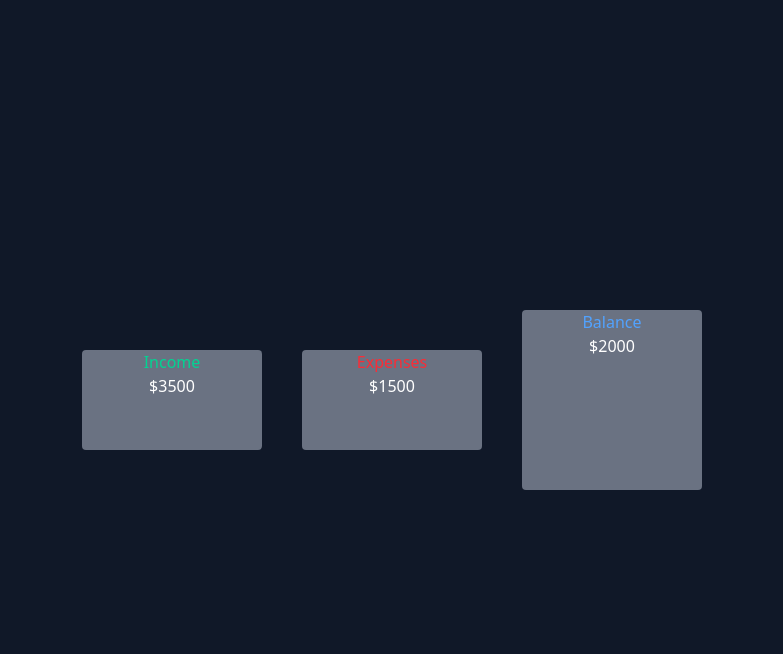
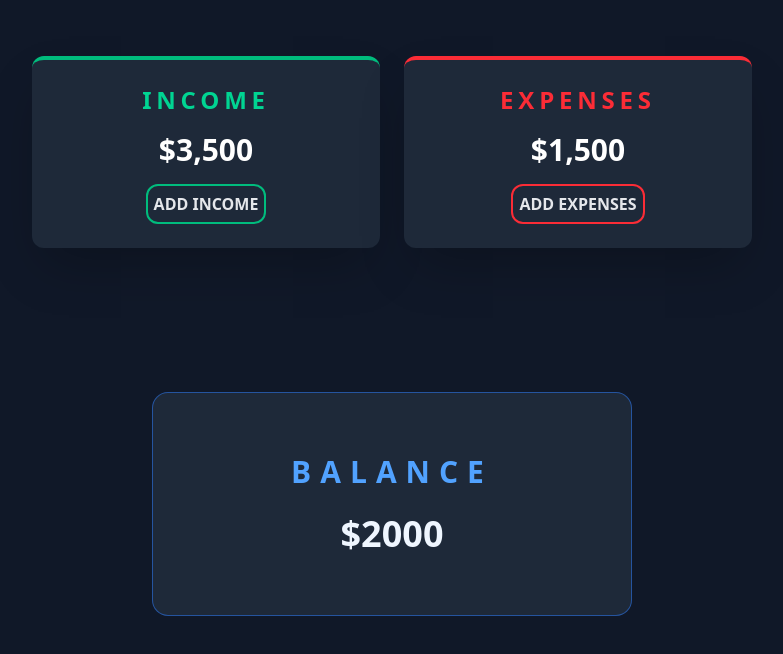
Before and after one commit to Juan-s-moreira/fintrack, a React (Vite) app in the folder FinTrack/: page /fintrack in a window 1280 px wide. Shown: the top 654 px of the page, without its empty margins (248-1031 px from the left). Built offline with nearby package versions, Linux system fonts and the light colour scheme.

Commit message:
feat: adding react router

```diff
--- a/FinTrack/index.html
+++ b/FinTrack/index.html
@@ -2,7 +2,7 @@
 <html lang="en">
   <head>
     <meta charset="UTF-8" />
-    <link rel="icon" type="image/svg+xml" href="/vite.svg" />
+    <link rel="shortcut icon" href="src/assets/wallet-home.png" type="image/x-icon">
     <meta name="viewport" content="width=device-width, initial-scale=1.0" />
     <title>fintrack</title>
   </head>
--- a/FinTrack/package.json
+++ b/FinTrack/package.json
@@ -14,6 +14,7 @@
     "react": "^19.1.1",
     "react-dom": "^19.1.1",
     "react-router": "^7.9.4",
+    "react-router-dom": "^7.12.0",
     "tailwindcss": "^4.1.14"
   },
   "devDependencies": {
--- a/FinTrack/src/App.css
+++ /dev/null
@@ -1 +0,0 @@
-@import 'tailwindcss'
--- a/FinTrack/src/App.jsx
+++ b/FinTrack/src/App.jsx
@@ -1,38 +1,18 @@
-import { Link, Route } from 'react-router'
-import './App.css'
+
+import { Routes, Route } from 'react-router-dom';
+import Home from './pages/Home/Home';
+import Fintrack from './pages/Fintrack/fintrack';
+
+function App() {
+  return (
+    <Routes>
+
+      <Route path="/" element={<Home />} />
 
 
-function Home() {
-  return (
-    <>
-      <div className='bg-gray-900 h-screen flex flex-col text-center text-white'>
-        <div className='m-auto'>
-          <div className='border-3 border-blue-500 rounded-full h-[14rem] w-[14rem] mx-auto my-12'>
-            <img src="src/assets/wallet-home.png" alt="black-wallet" />
-          </div>
-          <div>
-            <h1 className='text-5xl font-bold m-5'>Welcome to
-              <span className='text-blue-500'> FinTrack</span>
-            </h1>
-            <p className='text-lg text-gray-200 mb-6'>Track your finances effortlessly and take control of your goals.</p>
-
-            <button >
-              <a href="fintrack"  className='bg-blue-500 hover:bg-blue-600 text-white font-semibold py-3 px-8 rounded-full transition-all duration-200 shadow-md hover:shadow-lg'>
-                Wallet home
-              </a>
-              {/* Começar */}
-            </button>
-          </div>
-        </div>
-      </div>
-
-
-
-
-    </>
-  )
-
-
+      <Route path="/fintrack" element={<Fintrack />} />
+    </Routes>
+  );
 }
 
-export default Home
+export default App;
--- a/FinTrack/src/index.css
+++ b/FinTrack/src/index.css
@@ -0,0 +1 @@
+@import 'tailwindcss'
--- a/FinTrack/src/main.jsx
+++ b/FinTrack/src/main.jsx
@@ -3,7 +3,7 @@ import { BrowserRouter } from "react-router";
 import { createRoot } from 'react-dom/client'
 import './index.css'
 import App from './App.jsx'
-import Fintrack from './pages/Fintrack/fintrack.jsx'
+// import Fintrack from './pages/Fintrack/fintrack.jsx'
 
 
 
@@ -11,7 +11,7 @@ import Fintrack from './pages/Fintrack/fintrack.jsx'
 createRoot(document.getElementById('root')).render(
   <StrictMode>
     <BrowserRouter>
-      <Fintrack />
+      <App />
     </BrowserRouter>
   </StrictMode>,
 )
--- a/FinTrack/src/pages/Fintrack/fintrack.jsx
+++ b/FinTrack/src/pages/Fintrack/fintrack.jsx
@@ -1,32 +1,50 @@
-import React from 'react'
+
 
 const Fintrack = () => {
+
+
+  function calculateBalance(income, expenses) {
+    return income - expenses;
+  }
+
+
+
   return (
-    <>
-      <div className='bg-gray-900 h-screen gap-10 text-center flex justify-center items-center text-white'>
-        <div className='bg-gray-500 w-45 h-25 rounded-sm'>
-          <h2 className='text-emerald-400'>Income</h2>
-          <div>
-            <h2> $3500</h2>
+
+    <div className='bg-gray-900 h-screen flex flex-col items-center text-white p-10'>
+
+      <div className='w-[60%] flex gap-6 mt-4'>
+        {/* Card de Ganhos */}
+        <div className='flex-1 bg-gray-800 border-t-4 border-emerald-500 h-48 rounded-xl flex flex-col justify-center items-center shadow-2xl'>
+          <h2 className='text-emerald-400 text-2xl font-bold uppercase tracking-[0.2em] mb-4'>Income</h2>
+          <div className='text-3xl font-bold text-white' id='income'>
+            $3,500
           </div>
+          <button className='mt-4 font-bold border-2 border-emerald-500 rounded-xl p-1.5 hover:bg-emerald-600 transition-all duration-300 cursor-pointer text-gray-200 '>ADD INCOME</button>
         </div>
 
-        <div className='bg-gray-500 w-45 h-25 rounded-sm'>
-          <h2 className='text-red-500'>Expenses</h2>
-          <div>
-            <h2>$1500</h2>
+        {/* Card de Despesas */}
+        <div className='flex-1 bg-gray-800 border-t-4 border-red-500 h-48 rounded-xl flex flex-col justify-center items-center shadow-2xl'>
+          <h2 className='text-red-500 text-2xl font-bold uppercase tracking-[0.2em] mb-4'>Expenses</h2>
+          <div className='text-3xl font-black text-white' id='expenses'>
+            $1,500
           </div>
+          <button className='mt-4 font-bold border-2 border-red-500 hover:bg-red-700 transition-all duration-300 cursor-pointer rounded-xl p-1.5 text-gray-200 '>ADD EXPENSES</button>
+
         </div>
+      </div>
 
-
-        <div className='bg-gray-500 rounded-sm items-center w-45 h-45 justify-center '>
-          <h2 className='text-blue-400'>Balance</h2>
-          <div>
-            <h2>$2000 </h2>
+      <div className='flex-1 flex items-center justify-center w-full'>
+        {/* Card de Balanço  */}
+        <div className='w-[40%] bg-gray-800 border border-blue-500/50 h-56 rounded-2xl flex flex-col justify-center items-center '>
+          <h2 className='text-blue-400 text-3xl font-bold uppercase tracking-[0.3em] mb-6'>Balance</h2>
+          <div className='text-4xl font-black text-blue-50' id='balance'>
+            ${calculateBalance(3500, 1500)}
           </div>
         </div>
       </div>
-    </>
+
+    </div>
   )
 }
 
--- a/FinTrack/src/pages/Home/Home.jsx
+++ b/FinTrack/src/pages/Home/Home.jsx
@@ -14,37 +14,14 @@ function Home() {
             <h1 className='text-5xl font-bold m-5'>Welcome to
               <span className='text-blue-500'> FinTrack</span>
             </h1>
-            <p className='text-lg text-gray-200 mb-6'>Track your finances effortlessly and take control of your goals.</p>
+            <p className='text-lg font-semibold text-gray-200 mb-6'>Track your finances effortlessly and take control of your goals.</p>
 
-            <button >
-              <Link to="/fintrack"  className='bg-blue-500 hover:bg-blue-600 text-white font-semibold py-3 px-8 rounded-full transition-all duration-200 shadow-md hover:shadow-lg'>
-                Wallet home
-              </Link>
-              {/* Começar */}
-            </button>
+            <Link to="/fintrack" className='bg-blue-500 hover:bg-blue-600 text-white font-semibold py-3 px-8 rounded-full transition-all duration-200 shadow-md hover:shadow-lg'>
+              Wallet home
+            </Link>
           </div>
         </div>
       </div>
-
-
-      {/* <div className="bg-gray-900 h-screen flex flex-col items-center justify-center text-center text-white px-6"> */}
-      {/* Icon placeholder */}
-      {/* <div className="mb-6 text-5xl">💰</div> */}
-
-      {/* Main content */}
-      {/* <div>
-        <h1 className="text-4xl md:text-6xl font-bold mb-4">
-          Welcome to <span className="text-emerald-400">FinTrack</span>
-        </h1>
-        <p className="">
-
-        </p> */}
-
-      {/* <button className="bg-emerald-500 hover:bg-emerald-600 text-white font-semibold py-3 px-8 rounded-full transition-all duration-200 shadow-md hover:shadow-lg">
-          Começar
-        </button>
-      </div>
-    </div> */}
 
 
     </>
```
Also changed, not shown: 1 other file (tests, documents, lock files or other folders).
